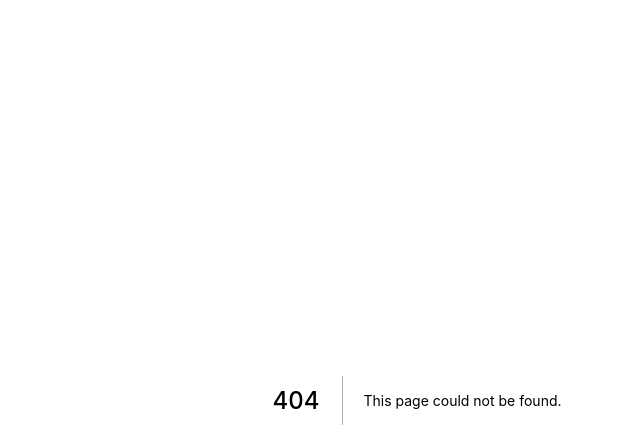
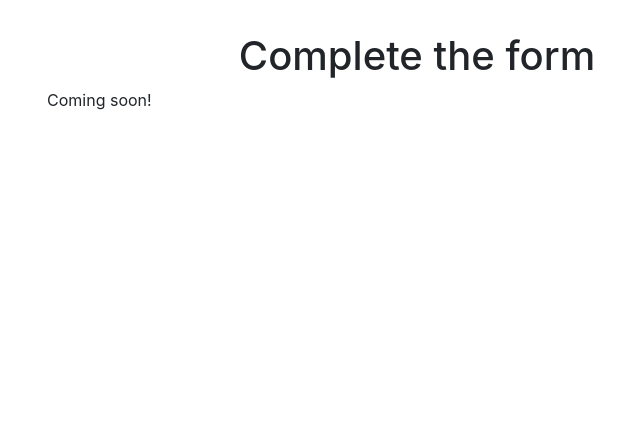
Before and after one commit to w33ble/xstate-dynamic-form, a Next.js app: page /form in a window 1280 px wide. Before the commit this address had no page. Shown: the top 448 px of the page, without its empty margins (223-863 px from the left). Built offline with nearby package versions, Linux system fonts and the light colour scheme.

Commit message:
feat: rough out a form example

```diff
--- /dev/null
+++ b/pages/api/machines/form.js
@@ -0,0 +1,73 @@
+const formStates = {
+  normal: {
+    exit: ['notifyNextForm'],
+  },
+  invalid: {
+    entry: ['notifyInvalid'],
+  },
+};
+
+const basicDataConfig = {
+  on: {
+    NEXT: 'fulfillment_type',
+  },
+  initial: 'normal',
+  states: {
+    ...formStates,
+  },
+};
+
+const fulfillmentTypeConfig = {
+  on: {
+    NEXT: { target: 'order_submitted' },
+  },
+  initial: 'normal',
+  states: {
+    ...formStates,
+  },
+};
+
+const orderSubmittedConfig = {
+  entry: ['orderSubmitted'],
+  type: 'final',
+};
+
+const config = {
+  // Machine identifier
+  id: 'form',
+
+  // Initial state
+  initial: 'basic_data',
+
+  // Local context for entire machine
+  context: {
+    formData: {},
+    errors: [],
+  },
+
+  // State definitions
+  states: {
+    basic_data: { ...basicDataConfig },
+    fulfillment_type: { ...fulfillmentTypeConfig },
+    // fulfillment_date: {
+    //   on: {
+    //     NEXT: 'order_review',
+    //   },
+    // },
+    // order_review: {
+    //   on: {
+    //     NEXT: 'payment_date',
+    //   },
+    // },
+    // payment_data: {
+    //   meta: {
+    //     type: 'stripe',
+    //   },
+    // },
+    order_submitted: { ...orderSubmittedConfig },
+  },
+};
+
+export default function handler(req, res) {
+  res.status(200).json(config);
+}
--- /dev/null
+++ b/pages/form.jsx
@@ -0,0 +1,48 @@
+import Head from 'next/head';
+import { Container, Row, Col } from 'react-bootstrap';
+import useAsyncMachine from '../lib/useAsyncMachine';
+
+function MultiForm(/* { machine, error } */) {
+  // const [state, send, service] = useMachine(machine, {
+  //   actions: {
+  //     updateColor: assign((ctx, ev) => ({ color: ev.color })),
+  //   },
+  // });
+
+  // if (error) {
+  //   return <div>{error.message}</div>;
+  // }
+
+  // console.log(service, state, state.meta);
+
+  return (
+    <>
+      <Head>
+        <title>xstate-dynamic-form | The Light</title>
+        <link rel="icon" href="/favicon-32x32.png" />
+      </Head>
+      <Container className="md-container">
+        <Container>
+          <Row>
+            <Col>
+              <h1 className="text-center">Complete the form</h1>
+            </Col>
+          </Row>
+          <Row>
+            <Col>Coming soon!</Col>
+          </Row>
+        </Container>
+      </Container>
+    </>
+  );
+}
+
+export default function LightWrapper() {
+  const { machine, loading, config, error } = useAsyncMachine(
+    '/api/machines/form'
+  );
+
+  if (loading) return null;
+
+  return <MultiForm machine={machine} error={error} config={config} />;
+}
--- a/pages/index.jsx
+++ b/pages/index.jsx
@@ -19,7 +19,10 @@ export default function Home() {
           <Row>
             <Col>
               <Link href="/light">
-                <Button variant="outline-primary">Control the light</Button>
+                <Button variant="link">Control the light</Button>
+              </Link>
+              <Link href="/form">
+                <Button variant="link">Complete the form</Button>
               </Link>
             </Col>
           </Row>
```
